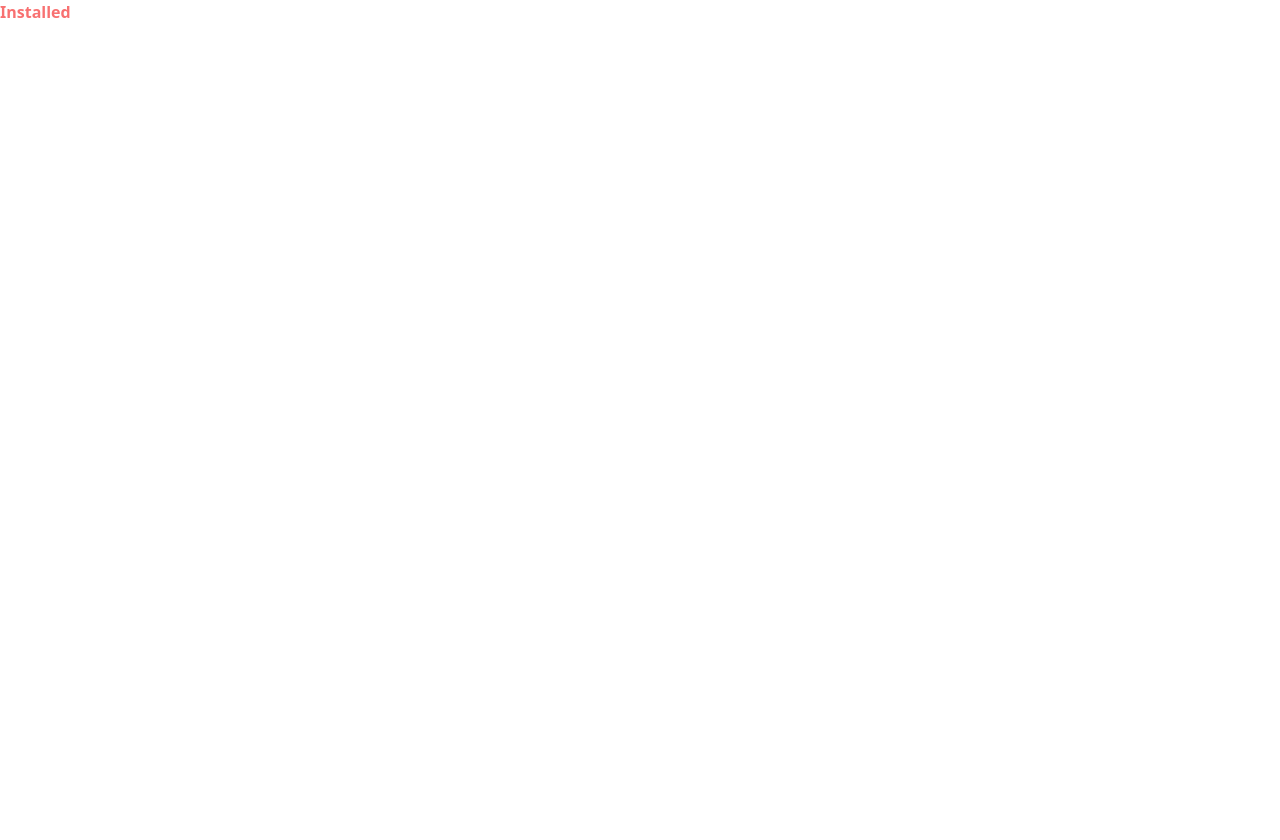
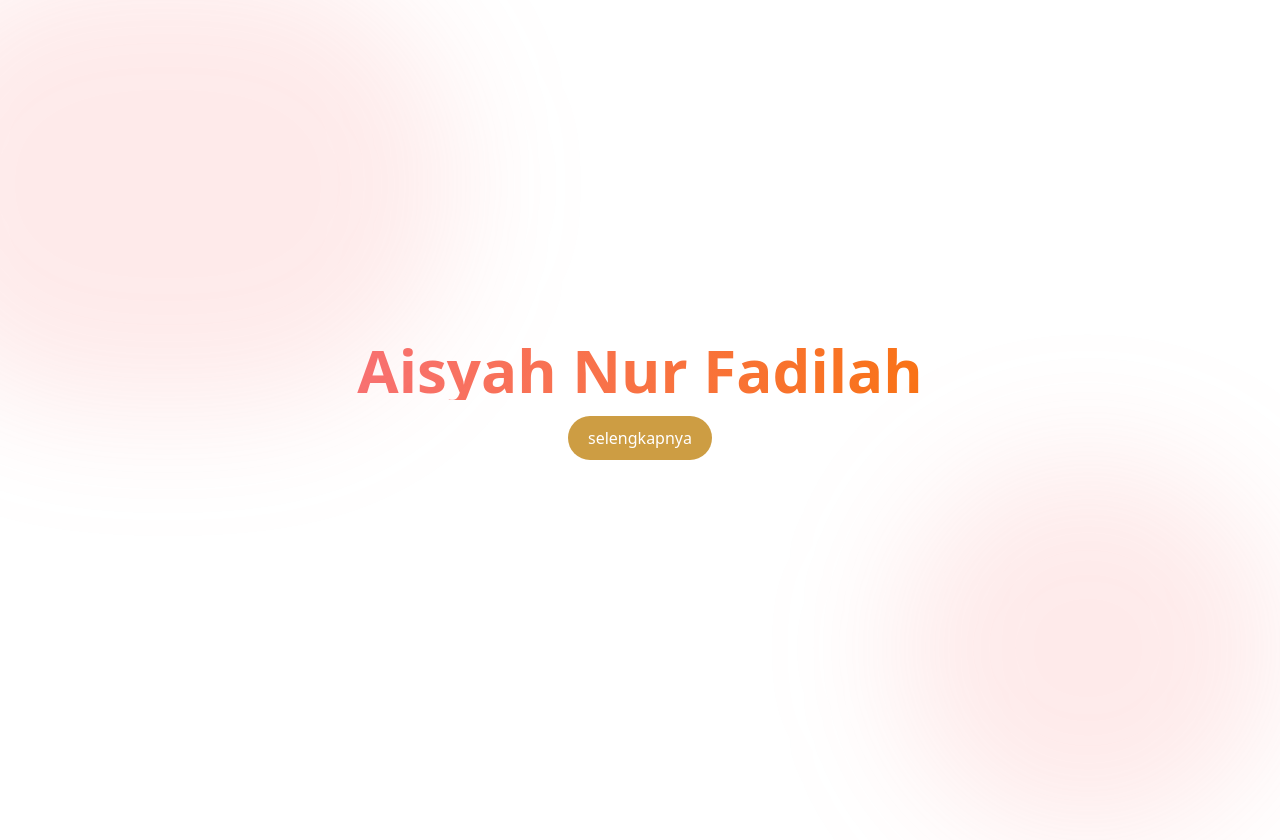
Before and after one commit to isyhfadilah/aisyahnurfadilah, a Next.js app: page / in a window 1280 px wide. Before the commit the page ends 800 px from the top, so only its background shows below. Built offline with nearby package versions, Linux system fonts and the light colour scheme; a web font is replaced by a local one.

Commit message:
feat: add hero component

```diff
--- a/src/app/(client)/page.tsx
+++ b/src/app/(client)/page.tsx
@@ -1,7 +1,9 @@
+import { Hero } from '@/components/common/hero'
+
 export default function Home() {
   return (
     <main>
-      <span className="text-red font-bold">Installed</span>
+      <Hero />
     </main>
   )
 }
--- /dev/null
+++ b/src/components/common/hero/index.tsx
@@ -0,0 +1,18 @@
+import Button from '@/components/ui/button'
+
+export const Hero = () => {
+  return (
+    <section className="">
+      <div className="bg-red/15 w-xl h-md rounded-full absolute z-1 -top-10 -left-30 blur-3xl"></div>
+      <div className="bg-red/15 w-sm h-sm rounded-full absolute z-1 -bottom-10 right-0 blur-3xl"></div>
+      <section className="flex justify-center items-center h-screen">
+        <div className="flex flex-wrap justify-center items-center w-xl gap-4">
+          <h1 className="text-6xl font-bold text-center bg-gradient-to-r from-red-400 to-orange-500 inline-block text-transparent bg-clip-text">
+            Aisyah Nur Fadilah
+          </h1>
+          <Button text="selengkapnya" rounded="full" />
+        </div>
+      </section>
+    </section>
+  )
+}
--- a/src/shared/styles/app.css
+++ b/src/shared/styles/app.css
@@ -337,6 +337,9 @@
 .pointer-events-none{pointer-events:none;}
 .absolute{position:absolute;}
 .relative{position:relative;}
+.-bottom-10{bottom:-2.5rem;}
+.-left-30{left:-7.5rem;}
+.-top-10{top:-2.5rem;}
 .bottom-1{bottom:0.25rem;}
 .bottom-10{bottom:2.5rem;}
 .bottom-11{bottom:2.75rem;}
@@ -359,6 +362,7 @@
 .bottom-9{bottom:2.25rem;}
 .left-3{left:0.75rem;}
 .left-4{left:1rem;}
+.right-0{right:0;}
 .right-3{right:0.75rem;}
 .right-5{right:1.25rem;}
 .top-1{top:0.25rem;}
@@ -382,19 +386,26 @@
 .top-7{top:1.75rem;}
 .top-8{top:2rem;}
 .top-9{top:2.25rem;}
+.z-1{z-index:1;}
 .inline-block{display:inline-block;}
 .hidden{display:none;}
 .\!w-full{width:100% !important;}
 .h-4{height:1rem;}
 .h-6{height:1.5rem;}
+.h-md{height:28rem;}
+.h-screen{height:100vh;}
+.h-sm{height:24rem;}
 .w-12{width:3rem;}
 .w-4{width:1rem;}
 .w-6{width:1.5rem;}
 .w-full{width:100%;}
+.w-sm{width:24rem;}
+.w-xl{width:36rem;}
 .flex{display:flex;}
 .inline-flex{display:inline-flex;}
 .flex-shrink-0{flex-shrink:0;}
 .flex-col{flex-direction:column;}
+.flex-wrap{flex-wrap:wrap;}
 .-translate-y-1\/2{--un-translate-y:-50%;transform:translateX(var(--un-translate-x)) translateY(var(--un-translate-y)) translateZ(var(--un-translate-z)) rotate(var(--un-rotate)) rotateX(var(--un-rotate-x)) rotateY(var(--un-rotate-y)) rotateZ(var(--un-rotate-z)) skewX(var(--un-skew-x)) skewY(var(--un-skew-y)) scaleX(var(--un-scale-x)) scaleY(var(--un-scale-y)) scaleZ(var(--un-scale-z));}
 .translate-x-0{--un-translate-x:0;transform:translateX(var(--un-translate-x)) translateY(var(--un-translate-y)) translateZ(var(--un-translate-z)) rotate(var(--un-rotate)) rotateX(var(--un-rotate-x)) rotateY(var(--un-rotate-y)) rotateZ(var(--un-rotate-z)) skewX(var(--un-skew-x)) skewY(var(--un-skew-y)) scaleX(var(--un-scale-x)) scaleY(var(--un-scale-y)) scaleZ(var(--un-scale-z));}
 .translate-x-7{--un-translate-x:1.75rem;transform:translateX(var(--un-translate-x)) translateY(var(--un-translate-y)) translateZ(var(--un-translate-z)) rotate(var(--un-rotate)) rotateX(var(--un-rotate-x)) rotateY(var(--un-rotate-y)) rotateZ(var(--un-rotate-z)) skewX(var(--un-skew-x)) skewY(var(--un-skew-y)) scaleX(var(--un-scale-x)) scaleY(var(--un-scale-y)) scaleZ(var(--un-scale-z));}
@@ -404,6 +415,7 @@
 .cursor-pointer{cursor:pointer;}
 .items-center{align-items:center;}
 .justify-center{justify-content:center;}
+.gap-4{grid-gap:1rem;gap:1rem;}
 .space-x-3>:not([hidden])~:not([hidden]){--un-space-x-reverse:0;margin-left:calc(0.75rem * calc(1 - var(--un-space-x-reverse)));margin-right:calc(0.75rem * var(--un-space-x-reverse));}
 .space-y-1>:not([hidden])~:not([hidden]){--un-space-y-reverse:0;margin-top:calc(0.25rem * calc(1 - var(--un-space-y-reverse)));margin-bottom:calc(0.25rem * var(--un-space-y-reverse));}
 .space-y-2>:not([hidden])~:not([hidden]){--un-space-y-reverse:0;margin-top:calc(0.5rem * calc(1 - var(--un-space-y-reverse)));margin-bottom:calc(0.5rem * var(--un-space-y-reverse));}
@@ -437,11 +449,16 @@
 .bg-dark{--un-bg-opacity:1;background-color:rgba(24,24,24,var(--un-bg-opacity));}
 .bg-dark-gray{--un-bg-opacity:1;background-color:rgba(32,33,35,var(--un-bg-opacity));}
 .bg-primary{--un-bg-opacity:1;background-color:rgba(205,157,67,var(--un-bg-opacity));}
+.bg-red\/15{background-color:rgba(248,113,113,0.15);}
 .bg-secondary{--un-bg-opacity:1;background-color:rgba(130,106,249,var(--un-bg-opacity));}
 .bg-transparent{background-color:transparent;}
 .bg-white{--un-bg-opacity:1;background-color:rgba(255,255,255,var(--un-bg-opacity));}
 .\!bg-opacity-50{--un-bg-opacity:0.5 !important;}
 .disabled\:bg-opacity-50:disabled{--un-bg-opacity:0.5;}
+.from-red-400{--un-gradient-from-position:0%;--un-gradient-from:rgba(248,113,113,var(--un-from-opacity, 1)) var(--un-gradient-from-position);--un-gradient-to-position:100%;--un-gradient-to:rgba(248,113,113,0) var(--un-gradient-to-position);--un-gradient-stops:var(--un-gradient-from), var(--un-gradient-to);}
+.to-orange-500{--un-gradient-to-position:100%;--un-gradient-to:rgba(249,115,22,var(--un-to-opacity, 1)) var(--un-gradient-to-position);}
+.bg-gradient-to-r{--un-gradient-shape:to right;--un-gradient:var(--un-gradient-shape), var(--un-gradient-stops);background-image:linear-gradient(var(--un-gradient));}
+.bg-clip-text{-webkit-background-clip:text;background-clip:text;}
 .p-0{padding:0;}
 .px-3{padding-left:0.75rem;padding-right:0.75rem;}
 .px-4{padding-left:1rem;padding-right:1rem;}
@@ -457,6 +474,7 @@
 .text-center{text-align:center;}
 .text-left{text-align:left;}
 .font-sans{font-family:"Roboto",ui-sans-serif,system-ui,-apple-system,BlinkMacSystemFont,"Segoe UI",Roboto,"Helvetica Neue",Arial,"Noto Sans",sans-serif,"Apple Color Emoji","Segoe UI Emoji","Segoe UI Symbol","Noto Color Emoji";}
+.text-6xl{font-size:3.75rem;line-height:1;}
 .text-base{font-size:1rem;line-height:1.5rem;}
 .text-lg{font-size:1.125rem;line-height:1.75rem;}
 .text-sm{font-size:0.875rem;line-height:1.25rem;}
@@ -466,8 +484,8 @@
 .\!text-white{--un-text-opacity:1 !important;color:rgba(255,255,255,var(--un-text-opacity)) !important;}
 .text-\[\#8C8CA1\]{--un-text-opacity:1;color:rgba(140,140,161,var(--un-text-opacity));}
 .text-gray-400{--un-text-opacity:1;color:rgba(156,163,175,var(--un-text-opacity));}
-.text-red,
 .text-red-400{--un-text-opacity:1;color:rgba(248,113,113,var(--un-text-opacity));}
+.text-transparent{color:transparent;}
 .text-white{--un-text-opacity:1;color:rgba(255,255,255,var(--un-text-opacity));}
 .\!disabled\:text-opacity-10:disabled{--un-text-opacity:0.1 !important;}
 .\!text-opacity-50{--un-text-opacity:0.5 !important;}
@@ -481,6 +499,7 @@
 .focus-visible\:outline-none:focus-visible{outline:2px solid transparent;outline-offset:2px;}
 .\!focus\:outline-none:focus{outline:2px solid transparent !important;outline-offset:2px !important;}
 .focus\:outline-none:focus{outline:2px solid transparent;outline-offset:2px;}
+.blur-3xl{--un-blur:blur(64px);filter:var(--un-blur) var(--un-brightness) var(--un-contrast) var(--un-drop-shadow) var(--un-grayscale) var(--un-hue-rotate) var(--un-invert) var(--un-saturate) var(--un-sepia);}
 .transition{transition-property:color,background-color,border-color,outline-color,text-decoration-color,fill,stroke,opacity,box-shadow,transform,filter,backdrop-filter;transition-timing-function:cubic-bezier(0.4, 0, 0.2, 1);transition-duration:150ms;}
 .duration-200{transition-duration:200ms;}
 .ease-in-out{transition-timing-function:cubic-bezier(0.4, 0, 0.2, 1);}
```
